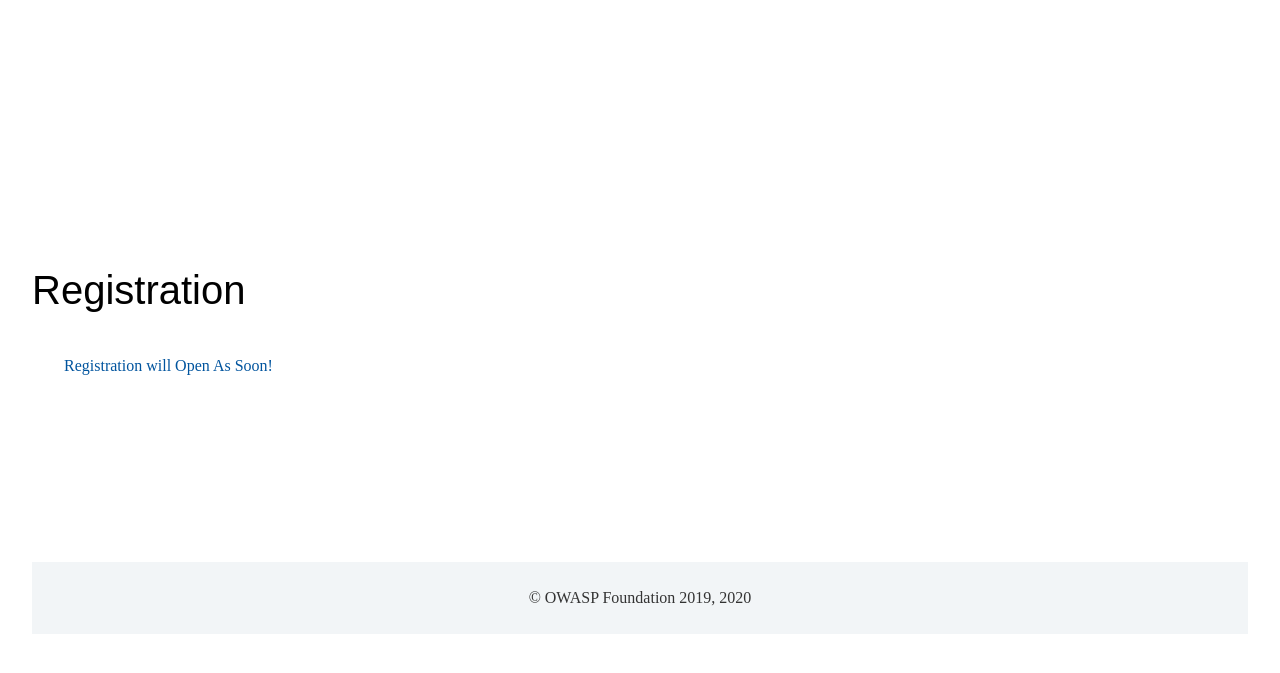
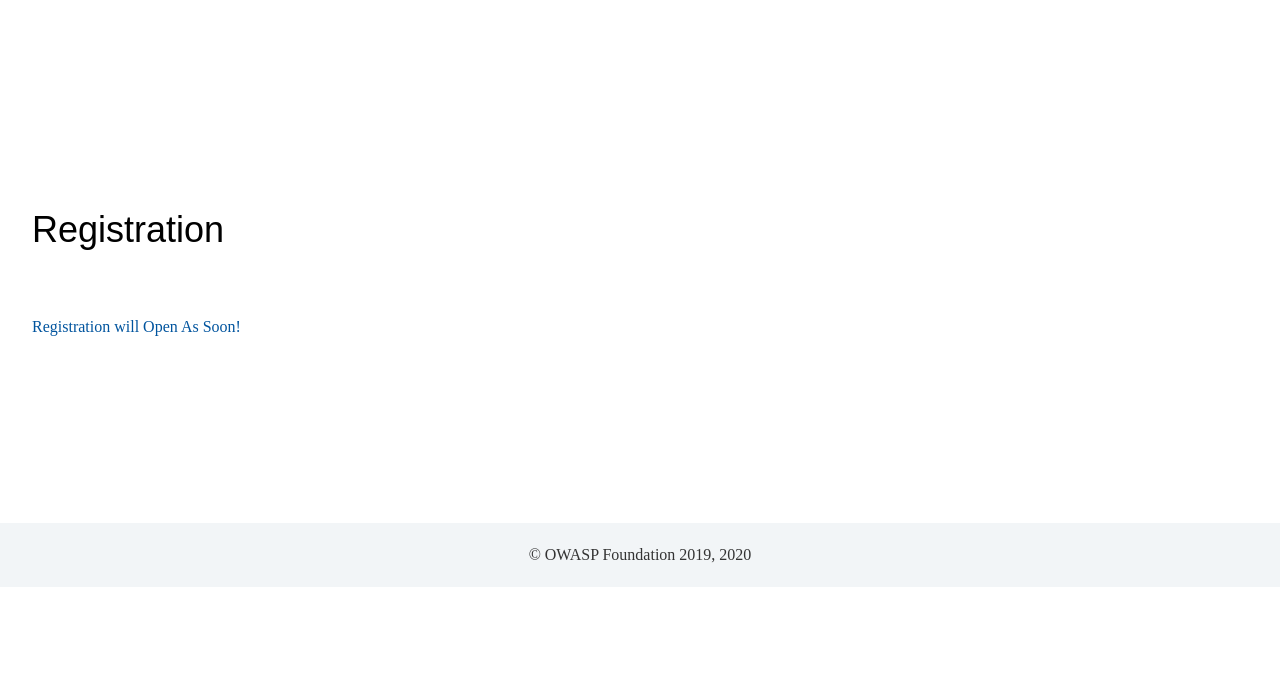
Before and after one commit to globalsea/globalsea.github.io, a Jekyll site: the page built from daftar/index.html, in a window 1280 px wide. Shown: the top 673 px of the page. Built offline with Jekyll 4.4.1, drawn with Linux system fonts in a browser that asks for light colours; a script that is not in the unit is left out.

Commit message:
Update default.html

```diff
--- a/_layouts/default.html
+++ b/_layouts/default.html
@@ -1,8 +1,7 @@
 {% include header.html %}
 
-		<h1 class="pagetitle">{{page.title}}</h1>
-</header>
-
+	<h1>{{page.title}}</h1>
+</div></section>
 
 <section>
 {{content}}
```
